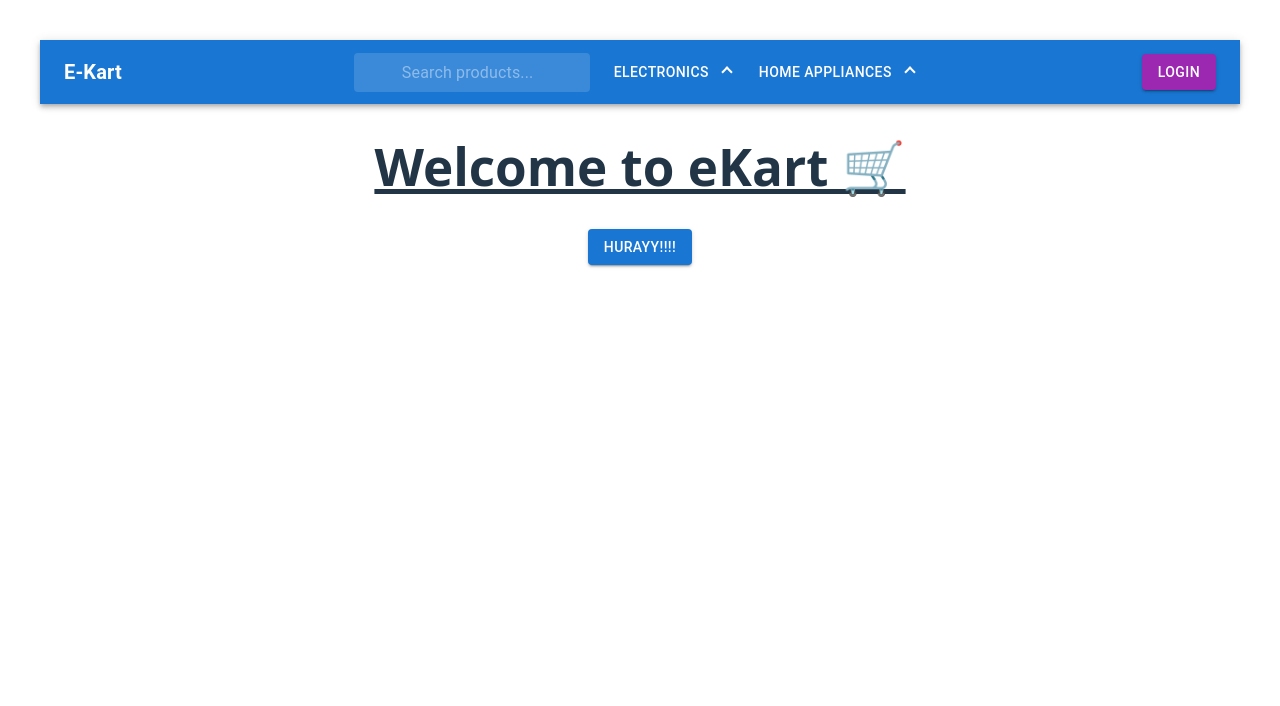
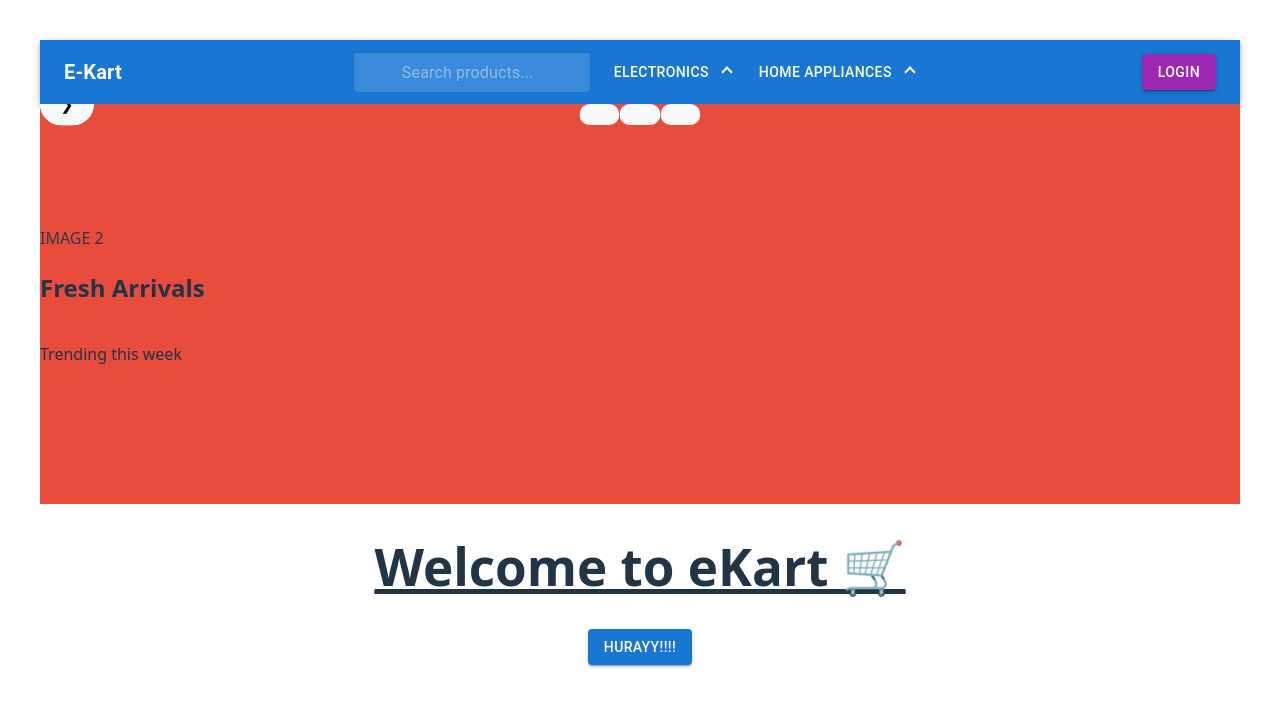
Before and after one commit to Gagan-v/Ekart, a React (Vite) app in the folder packages/client/: page / in a window 1280 px wide. Shown: the top 706 px of the page. Built offline with nearby package versions, Linux system fonts and the light colour scheme.

Commit message:
added carousel

```diff
--- /dev/null
+++ b/packages/client/src/components/Carousel.jsx
@@ -0,0 +1,105 @@
+import { useEffect, useState } from "react";
+
+const Carousel = ({
+  slides,
+  autoplay = true,
+  interval = 10000,
+  loop = true,
+}) => {
+  const [currentIndex, setCurrentIndex] = useState(0);
+  const len = slides.length;
+
+  // Autoplay logic
+  useEffect(() => {
+    if (!autoplay || len <= 1) return;
+
+    const id = setInterval(() => {
+      setCurrentIndex((prev) => {
+        if (prev === len - 1) return loop ? 0 : prev;
+        return prev + 1;
+      });
+    }, interval);
+
+    return () => clearInterval(id);
+  }, [autoplay, interval, loop, len]);
+
+  // navigation
+  const goToNext = () =>
+    setCurrentIndex((prev) =>
+      prev === len - 1 ? (loop ? 0 : prev) : prev + 1
+    );
+
+  const goToPrev = () =>
+    setCurrentIndex((prev) => (prev === 0 ? (loop ? len - 1 : 0) : prev - 1));
+
+  const goToSlide = (i) => setCurrentIndex(i);
+
+  // It should not be before useEffect because hooks must run consistently
+  if (!slides || slides.length === 0) {
+    return (
+      <div className="w-full h-[400px] flex items-center justify-center text-gray-500">
+        No slides available
+      </div>
+    );
+  }
+
+  return (
+    <div className="relative w-full h-[400px] overflow-hidden rounded-lg">
+      {slides.map((slide, index) => (
+        <div
+          key={index}
+          className={`absolute inset-0 w-full h-full flex flex-col items-start justify-center px-8 text-white transition-opacity duration-700 ${
+            index === currentIndex
+              ? "opacity-100"
+              : "opacity-0 pointer-events-none hidden"
+          }`}
+          style={{
+            backgroundColor: slide.bgColor,
+            backgroundImage: slide.image ? `url(${slide.image})` : undefined,
+            backgroundSize: "cover",
+            backgroundPosition: "center",
+          }}
+        >
+          <div className="text-xs uppercase opacity-90">{slide.text}</div>
+          {slide.heading && (
+            <h2 className="text-3xl font-bold">{slide.heading}</h2>
+          )}
+          {slide.subheading && (
+            <p className="mt-2 text-lg">{slide.subheading}</p>
+          )}
+        </div>
+      ))}
+
+      {/* Prev / Next */}
+      <div className="absolute inset-0 flex items-center justify-between px-4 z-10">
+        <button
+          onClick={goToPrev}
+          className="absolute left-4 top-1/2 -translate-y-1/2 bg-black/30 hover:bg-black/50 p-2 rounded-full text-white z-10"
+        >
+          ❮
+        </button>
+        <button
+          onClick={goToNext}
+          className="absolute right-4 top-1/2 -translate-y-1/2 bg-black/30 hover:bg-black/50 p-2 rounded-full text-white z-10"
+        >
+          ❯
+        </button>
+      </div>
+
+      {/* Dots */}
+      <div className="absolute bottom-6 left-1/2 -translate-x-1/2 flex gap-2 z-10">
+        {slides.map((_, idx) => (
+          <button
+            key={idx}
+            onClick={() => goToSlide(idx)}
+            className={`w-3 h-3 rounded-full transition ${
+              idx === currentIndex ? "bg-white" : "bg-white/50"
+            }`}
+          />
+        ))}
+      </div>
+    </div>
+  );
+};
+
+export default Carousel;
--- a/packages/client/src/pages/home.jsx
+++ b/packages/client/src/pages/home.jsx
@@ -1,8 +1,30 @@
 import Button from "@mui/material/Button";
+import Carousel from "../components/Carousel";
 
 const Home = () => {
+  const slides = [
+    {
+      text: "Image 1",
+      bgColor: "#1abc9c",
+      heading: "Big Summer Sale",
+      subheading: "Up to 50% off",
+    },
+    {
+      text: "Image 2",
+      bgColor: "#e74c3c",
+      heading: "Fresh Arrivals",
+      subheading: "Trending this week",
+    },
+    {
+      text: "Image 3",
+      bgColor: "#3498db",
+      heading: "Member Exclusives",
+      subheading: "Join EKART+",
+    },
+  ];
   return (
     <div className="home">
+      <Carousel slides={slides} autoplay interval={4000} />
       <h1 className="underline">Welcome to eKart 🛒</h1>
       <Button variant="contained">Hurayy!!!!</Button>
     </div>
```
